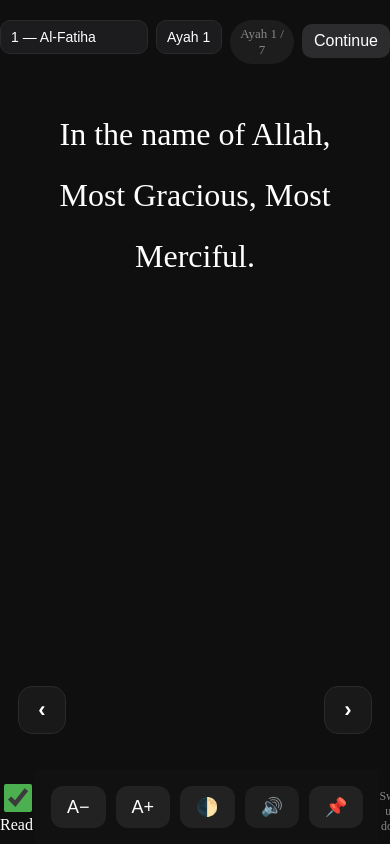
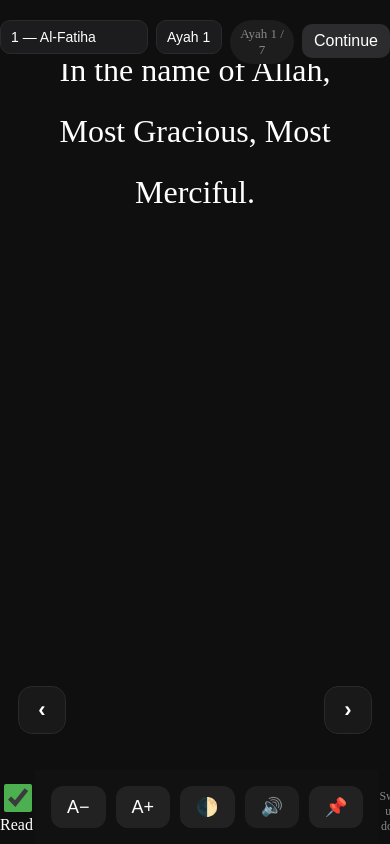
Before and after one commit to shabirdewji/Quran-viewer, a Flask app: page /view/1/1 in a window 390 px wide. Run offline with Flask 3, Linux system fonts and the light colour scheme; data comes from the database, SQL or seed files in the repository.

Commit message:
iphone version scrolling

```diff
--- a/templates/ayah.html
+++ b/templates/ayah.html
@@ -61,6 +61,7 @@
     flex: 0 0 auto;
     background: var(--bg);
     color: var(--text);
+    z-index: 9999;
 }
 
 .footer {
@@ -89,14 +90,18 @@
 /* -------------------------------- */
 
 .page {
-    flex: 1;
+    position: fixed;
+    top: 0;
+    bottom: 100px; /* footer height */
+    left: 0;
+    right: 0;
+
     overflow-y: auto;
     -webkit-overflow-scrolling: touch;
 
     padding: 20px;
     box-sizing: border-box;
 }
-
 /* -------------------------------- */
 /* AYAH TEXT */
 /* -------------------------------- */
@@ -395,7 +400,8 @@
 </style>
 
 
-<meta name="apple-mobile-web-app-capable" content="yes">
+
+<meta name="mobile-web-app-capable" content="yes">
 <meta name="apple-mobile-web-app-status-bar-style" content="black-translucent">
 <meta name="theme-color" content="#0f0f10">
 
```
